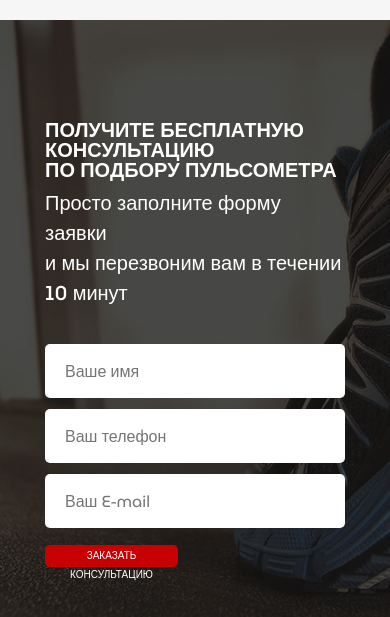
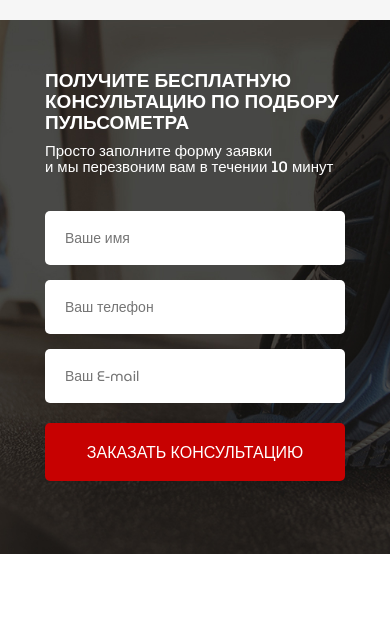
Before and after one commit to Step-on-off/Pulse, a website: page src/index.html in a window 390 px wide. Shown: the part 1246-1863 px from the top of the page. After the commit the page ends 1800 px from the top, so only its background shows below. Drawn offline with Linux system fonts and the light colour scheme.

Commit message:
added and adapted the third section section

```diff
--- a/src/index.html
+++ b/src/index.html
@@ -98,7 +98,7 @@
                     <input name="phone" required placeholder="Ваш телефон" type="number">
                     <input name="email" required placeholder="Ваш E-mail" type="email">
 
-                    <button class="button">заказать кОНСУЛЬТАЦИЮ</button>
+                    <button class="button button_subtim">заказать кОНСУЛЬТАЦИЮ</button>
                 </form>
         </div>
     </div>
--- a/src/sass/_media.scss
+++ b/src/sass/_media.scss
@@ -42,6 +42,13 @@
             line-height: 15px;
         }
 
+    }
+    .consultation {
+        min-height: 640px;
+        &__descr {
+            font-size: 17px;
+            line-height: 20px;
+        }
     }
 }
 @media (max-width: 768px) {
@@ -89,6 +96,12 @@
         }
         &__descr {
             margin-top: 17px;
+        }
+    }
+    .title_left {
+        font-size: 24px;
+        br {
+            display: none;
         }
     }
 }
@@ -147,6 +160,12 @@
             height: 35px;
             font-size: 13px;
         }
+        &_subtim {
+            height: 58px;
+            width: 100%;
+            font-size: 16px;
+            margin: 0 auto;
+        }
     }
     .title {
         font-size: 20px;
@@ -164,4 +183,16 @@
             margin-top: 10px;
         }
     }
+    .title_left {
+        font-size: 19px;
+        line-height: 21px;
+    }
+    .consultation {
+        min-height: 420px;
+        padding: 50px 0 73px 0;
+        &__descr {
+            font-size: 15px;
+            line-height: 16px;
+        }
+    }
 }
--- a/src/sass/blocks/_button.scss
+++ b/src/sass/blocks/_button.scss
@@ -16,4 +16,9 @@
         height: 50px;
         font-size: 16px;
     }
+    &_subtim {
+        height: 58px;
+        width: 100%;
+        font-size: 16px;
+    }
 }
--- a/src/sass/blocks/_consultation.scss
+++ b/src/sass/blocks/_consultation.scss
@@ -3,7 +3,7 @@
     padding: 100px 0 108px 0;
     background: url(/../img/second_bg.jpg) center (center/cover) no-repeat;
     &__descr {
-        margin-top: 8px;
+        margin-top: 10px;
         font-weight: 500;
         font-size: 20px;
         line-height: 30px;
--- a/src/sass/blocks/_forms.scss
+++ b/src/sass/blocks/_forms.scss
@@ -7,11 +7,14 @@
         height: 54px;
         border-radius: 5px;
         background-color: #fff;
-        margin-bottom: 11px;
+        margin-bottom: 15px;
         border: none;
         padding: 0 20px;
+        font-weight: 400;
+        font-size: 14px;
+        color: #4B4B4B;
         &:nth-child(3) {
-            margin-bottom: 17px;
+            margin-bottom: 20px;
         }
     }
 }
```
Also changed, not shown: src/css/style.min.css.
